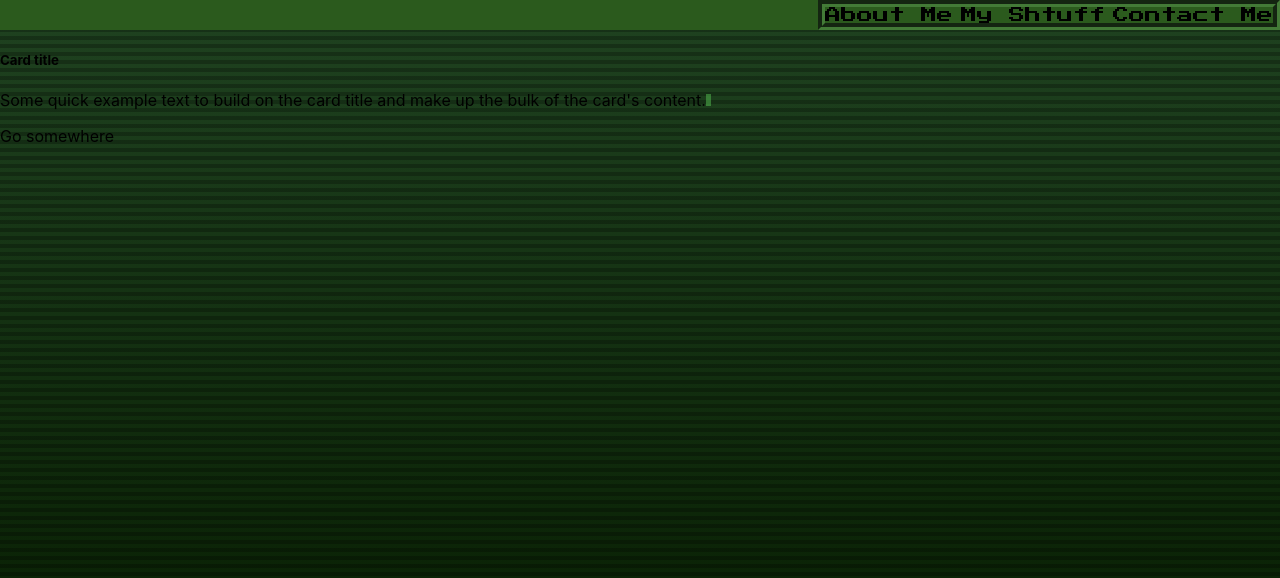
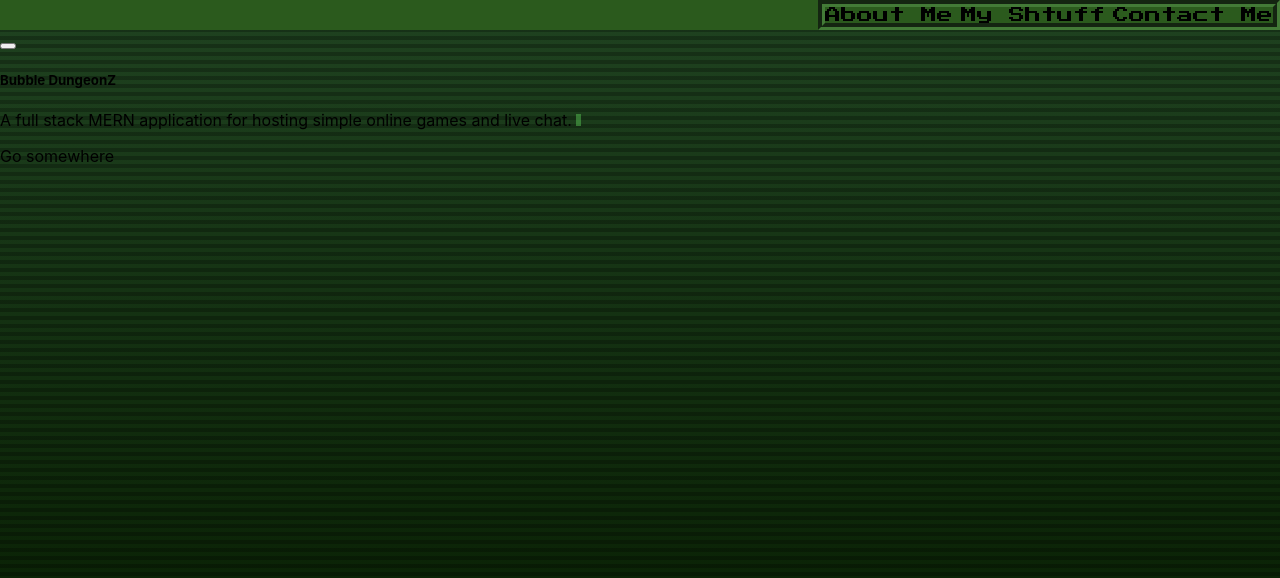
Before and after one commit to madrodgerflynn/reactFolio, a React (Create React App) app: page /MyShtuff in a window 1280 px wide. Shown: the top 578 px of the page. Built offline with nearby package versions, Linux system fonts and the light colour scheme; a web font is replaced by a local one.

Commit message:
working on MyShtuff

```diff
--- a/package.json
+++ b/package.json
@@ -10,6 +10,7 @@
     "react-dom": "^18.2.0",
     "react-router-dom": "^6.4.2",
     "react-scripts": "5.0.1",
+    "typeit-react": "^2.6.0",
     "web-vitals": "^2.1.4"
   },
   "scripts": {
--- a/src/componenets/bio/Bio.js
+++ b/src/componenets/bio/Bio.js
@@ -1,21 +1,22 @@
 import React from "react";
 import "./Bio.css";
+import TypeIt from "typeit-react";
 
 export default function Bio() {
-  new TypeIt("#bioText", {
-    strings: [
-      "My name is Tyler Anderson and have always had an interest in all things computer related.",
-      " I attempted to study computer science once I was in college, but got distracted by another subject, and graduated with a BS in Anthropology.",
-      "I then attended a technical university and received an associates in Electrical Engineering.",
-      "Again I was given the chance to code and really enjoyed it.",
-      "It wasn't until many years and a couple jobs later that I again was given an oppourtunity to code.",
-      "I jumped into it head on with the DU Cooding Bootcamp, and haven't looked back",
-    ],
-    speed: 50,
-    lifeLike: true,
-    startDelay: 0,
-    cursorChar: "|",
-  }).go();
+  // new TypeIt("#bioText", {
+  //   strings: [
+  //     "My name is Tyler Anderson and have always had an interest in all things computer related.",
+  //     " I attempted to study computer science once I was in college, but got distracted by another subject, and graduated with a BS in Anthropology.",
+  //     "I then attended a technical university and received an associates in Electrical Engineering.",
+  //     "Again I was given the chance to code and really enjoyed it.",
+  //     "It wasn't until many years and a couple jobs later that I again was given an oppourtunity to code.",
+  //     "I jumped into it head on with the DU Cooding Bootcamp, and haven't looked back",
+  //   ],
+  //   speed: 50,
+  //   lifeLike: true,
+  //   startDelay: 0,
+  //   cursorChar: "|",
+  // }).go();
   return (
     <div className="body">
       <h1>Welcome to my portfolio!</h1>
@@ -23,6 +24,7 @@ export default function Bio() {
       <div className="bioDescription">
         <div className="bioContainer">
           <p id="bioText">
+            <TypeIt element={"p"}></TypeIt>
             My name is Tyler Anderson and have always had an interest in all
             things computer related. I attempted to study computer science once
             I was in college, but got distracted by another subject, and
--- a/src/componenets/myShtuff/MyShtuff.js
+++ b/src/componenets/myShtuff/MyShtuff.js
@@ -1,17 +1,36 @@
 import React, { useState } from "react";
 import "./MyShtuff.css";
+import projects from "./projects";
 
 function MyShtuff() {
+  const [project, setProject] = useState(projects[0]);
+
+  const displayNextProject = () => {
+    if (project.index < projects.length - 1) {
+      setProject(prejects[project.index + 1]);
+      return;
+    } else {
+      setProject(projects[0]);
+      return;
+    }
+  };
+  const displayPreviousProject = () => {
+    if (project.index > 0) {
+      setProject(projects[project.index - 1]);
+    } else {
+      setProject(projects[projects.length - 1]);
+    }
+  };
   return (
     <div className="card">
       {/* <img className="card-img-top" src="..." alt="Card image cap"></img> */}
+      <button className="galleryBtn" onClick={displayPreviousProject}>
+        <i className="fa-solid fa-arrow-left"></i>
+      </button>
       <div className="card-body">
-        <h5 className="card-title">Card title</h5>
-        <p className="card-text">
-          Some quick example text to build on the card title and make up the
-          bulk of the card's content.
-        </p>
-        <a href="#" className="btn btn-primary">
+        <h5 className="card-title">{project.title}</h5>
+        <p className="card-text">{project.description} </p>
+        <a className="projectLinks" target="_blank" href={project.appLink}>
           Go somewhere
         </a>
       </div>
--- a/src/componenets/myShtuff/projects.js
+++ b/src/componenets/myShtuff/projects.js
@@ -18,7 +18,7 @@ const projects = [
     gitHub: "https://github.com/madrodgerflynn/Kiss_The_Cook",
   },
   {
-    index: 3,
+    index: 2,
     alt: "An application for users to track firends, their thoughts and reactions.",
     title: "The API Social Network",
   },
```
Also changed, not shown: 1 other file (tests, documents, lock files or other folders).
